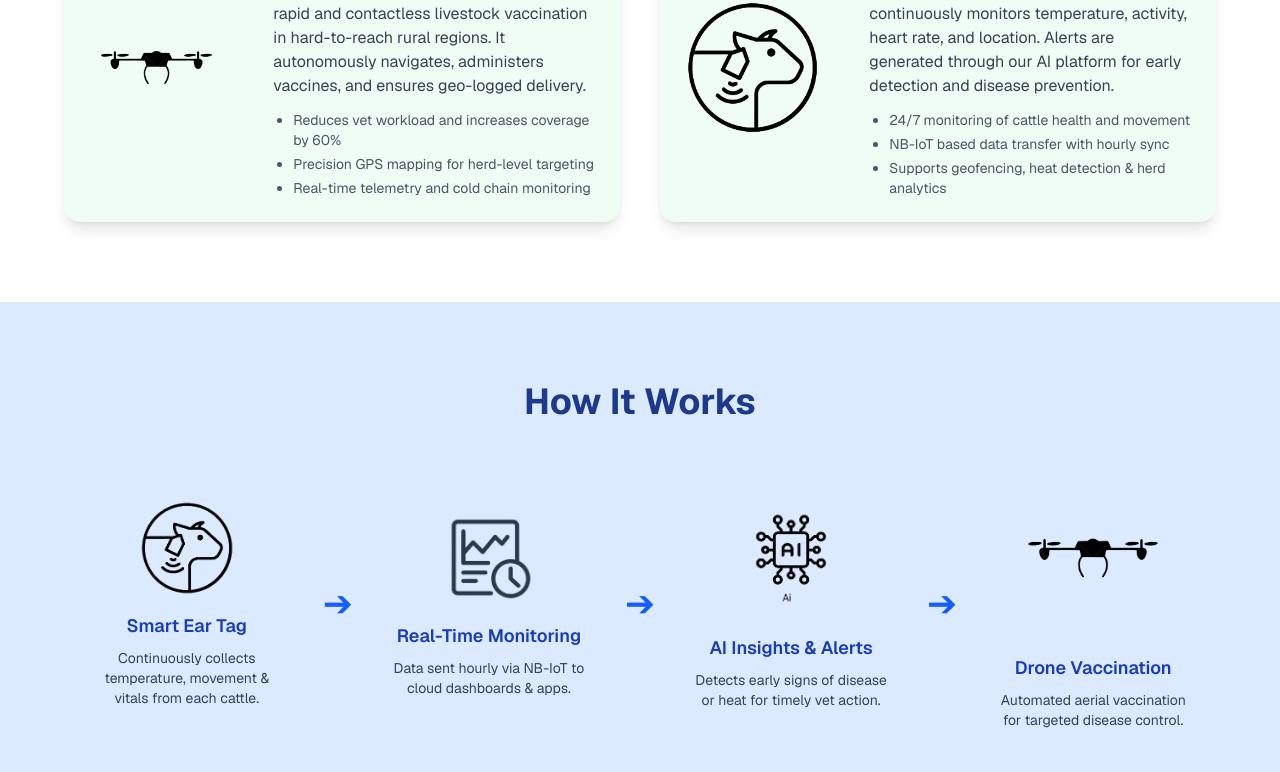
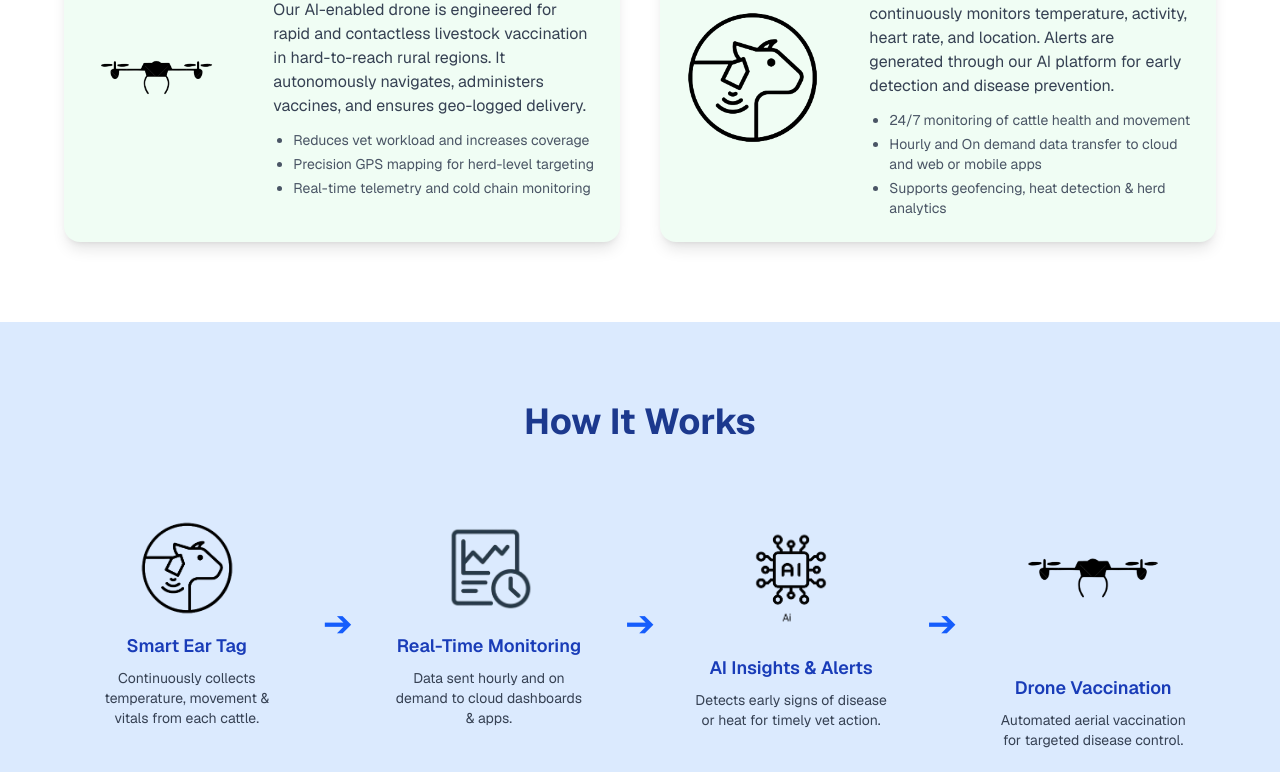
Before and after one commit to annmariya-boomee/boomee-website, a Next.js app in the folder boomee/: page / in a window 1280 px wide. Shown: the part 2288-3060 px from the top of the page. Built offline with nearby package versions, Linux system fonts and the light colour scheme.

Commit message:
Update page.tsx

```diff
--- a/boomee/app/page.tsx
+++ b/boomee/app/page.tsx
@@ -196,7 +196,7 @@ export default function Home() {
             Our AI-enabled drone is engineered for rapid and contactless livestock vaccination in hard-to-reach rural regions. It autonomously navigates, administers vaccines, and ensures geo-logged delivery.
           </p>
           <ul className="text-sm text-gray-600 list-disc pl-5 space-y-1">
-            <li>Reduces vet workload and increases coverage by 60%</li>
+            <li>Reduces vet workload and increases coverage</li>
             <li>Precision GPS mapping for herd-level targeting</li>
             <li>Real-time telemetry and cold chain monitoring</li>
           </ul>
@@ -219,7 +219,7 @@ export default function Home() {
           </p>
           <ul className="text-sm text-gray-600 list-disc pl-5 space-y-1">
             <li>24/7 monitoring of cattle health and movement</li>
-            <li>NB-IoT based data transfer with hourly sync</li>
+            <li>Hourly and On demand data transfer to cloud and web or mobile apps</li>
             <li>Supports geofencing, heat detection & herd analytics</li>
           </ul>
         </div>
@@ -259,7 +259,7 @@ export default function Home() {
         />
         <h3 className="font-semibold text-lg mb-2 text-blue-800">Real-Time Monitoring</h3>
         <p className="text-sm text-gray-700">
-          Data sent hourly via NB-IoT to cloud dashboards & apps.
+          Data sent hourly and on demand to cloud dashboards & apps.
         </p>
       </div>
 
```
